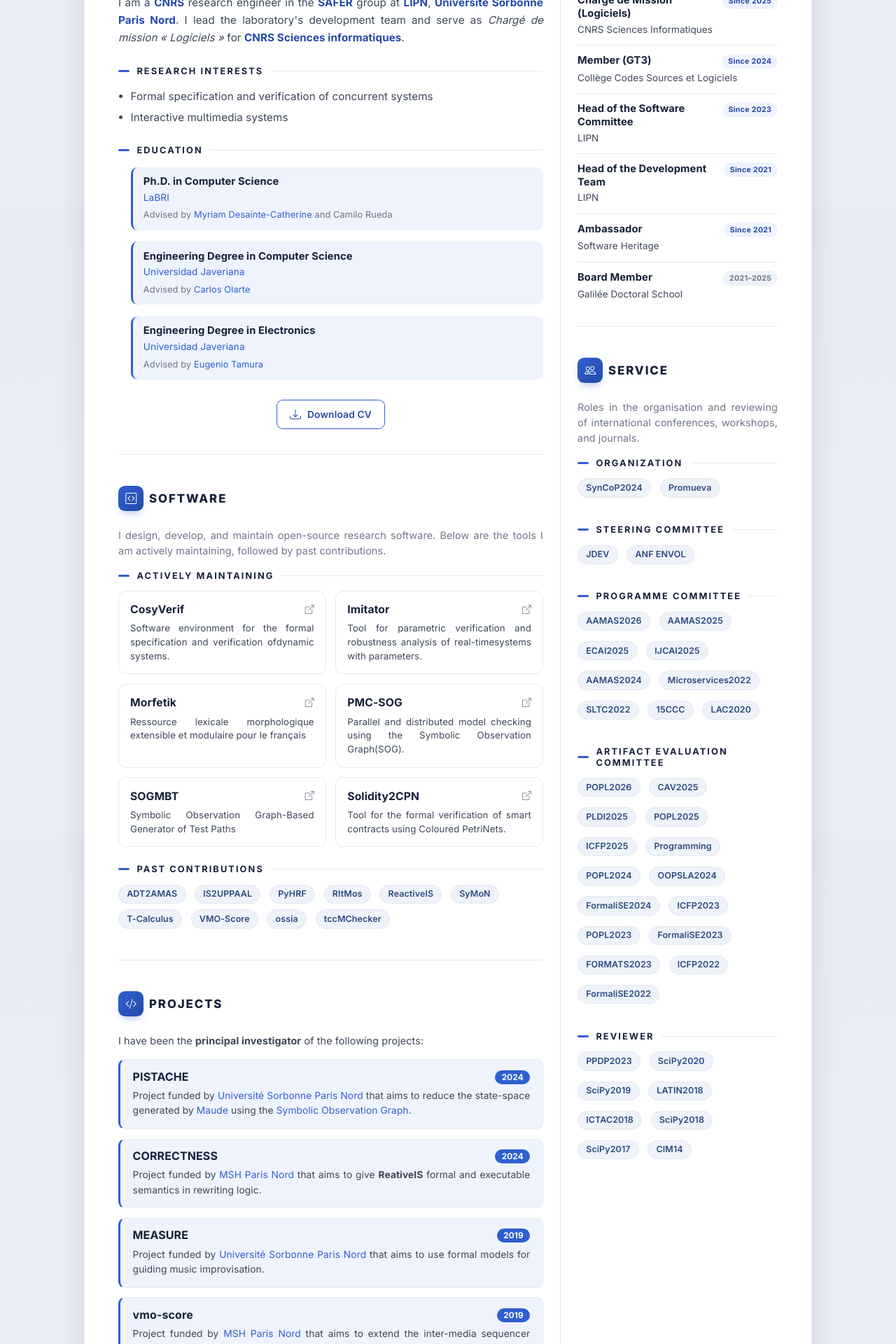
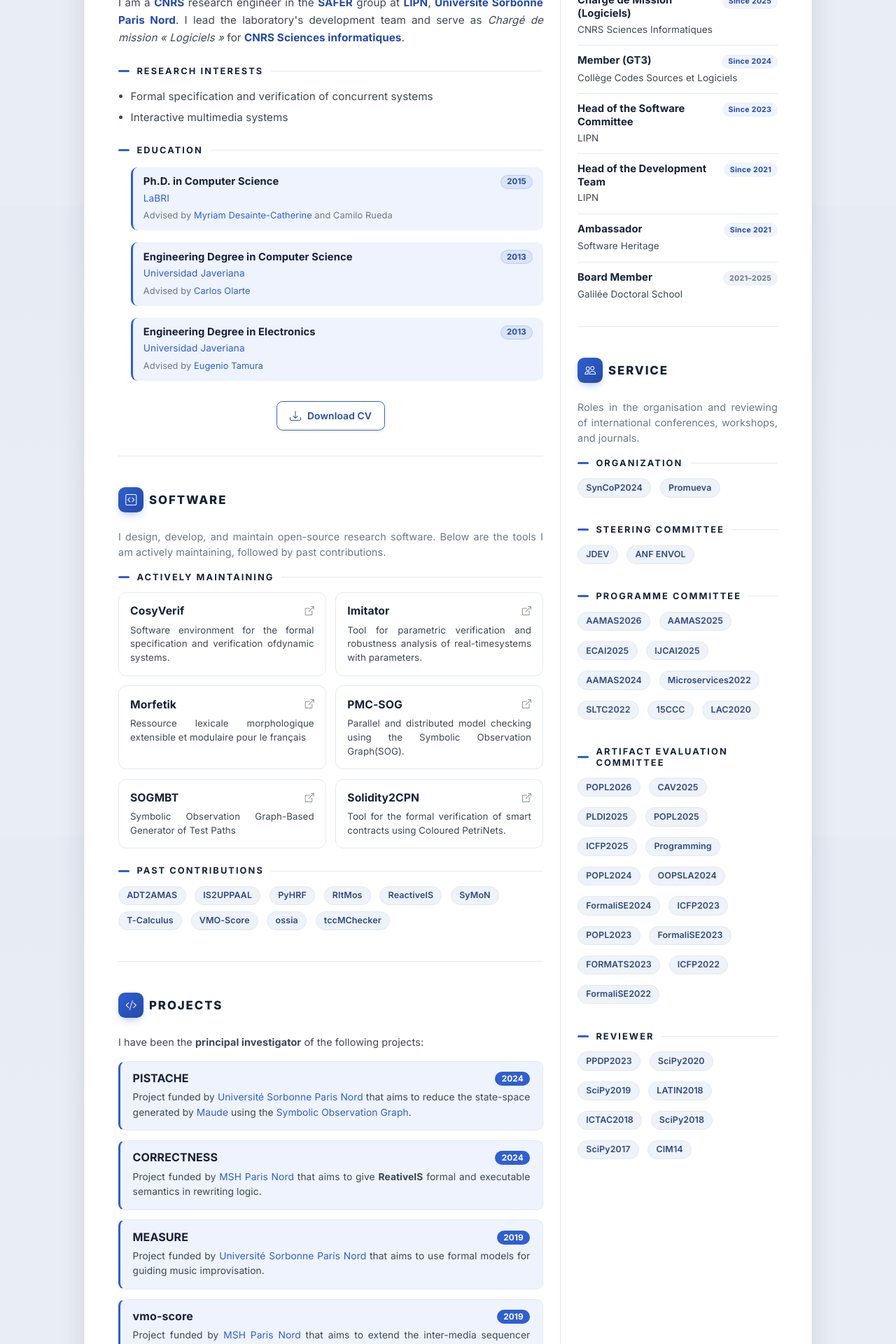
Before and after one commit to himito/himito.github.io, a Jekyll site: the page built from index.md, in a window 1280 px wide. Shown: the part 606-2526 px from the top of the page at 70% size. Built offline with Jekyll 4.4.1, drawn with Linux system fonts in a browser that asks for light colours; nearby versions of some CDN libraries; some web fonts are replaced; library files that are not in the unit come from our copies.

Commit message:
refactor education section; enhance presentation of degrees and years with new styles

```diff
--- a/_includes/summary.html
+++ b/_includes/summary.html
@@ -27,7 +27,10 @@
     <div class="resume-subheading mt-4">Education</div>
     <ul class="edu-list list-unstyled mb-0">
       <li class="edu-row">
-        <div class="edu-degree">Ph.D. in Computer Science</div>
+        <div class="edu-degree">
+          <span>Ph.D. in Computer Science</span>
+          <span class="edu-year">2015</span>
+        </div>
         <div class="edu-org">
           <a href="https://www.labri.fr/" target="_blank">LaBRI</a>
         </div>
@@ -38,7 +41,10 @@
         </div>
       </li>
       <li class="edu-row">
-        <div class="edu-degree">Engineering Degree in Computer Science</div>
+        <div class="edu-degree">
+          <span>Engineering Degree in Computer Science</span>
+          <span class="edu-year">2013</span>
+        </div>
         <div class="edu-org">
           <a href="https://www.javerianacali.edu.co/" target="_blank">Universidad Javeriana</a>
         </div>
@@ -48,7 +54,10 @@
         </div>
       </li>
       <li class="edu-row">
-        <div class="edu-degree">Engineering Degree in Electronics</div>
+        <div class="edu-degree">
+          <span>Engineering Degree in Electronics</span>
+          <span class="edu-year">2013</span>
+        </div>
         <div class="edu-org">
           <a href="https://www.javerianacali.edu.co/" target="_blank">Universidad Javeriana</a>
         </div>
--- a/assets/css/custom.css
+++ b/assets/css/custom.css
@@ -249,7 +249,7 @@ hr {
 /* Research interests list */
 .about-interests { margin-bottom: 0; }
 
-/* Education list — degree / institution / advisors, no period chip */
+/* Education list — degree / institution / advisors */
 .edu-list { display: grid; gap: 0.75rem; }
 .light-mode .edu-row {
   border-left: 3px solid var(--accent);
@@ -258,10 +258,31 @@ hr {
   padding: 0.7rem 0.95rem;
 }
 .light-mode .edu-degree {
+  display: grid;
+  grid-template-columns: minmax(0, 1fr) auto;
+  align-items: center;
+  gap: 0.5rem 0.75rem;
   color: var(--ink);
   font-weight: 700;
   font-size: 0.92rem;
   line-height: 1.3;
+}
+.edu-year {
+  display: inline-flex;
+  align-items: center;
+  justify-content: center;
+  color: var(--accent-strong);
+  background: rgba(47, 95, 208, 0.1);
+  border: 1px solid rgba(47, 95, 208, 0.16);
+  border-radius: 999px;
+  font-size: 0.72rem;
+  font-weight: 700;
+  line-height: 1;
+  padding: 0.2rem 0.5rem;
+  white-space: nowrap;
+}
+.edu-year::before {
+  content: none;
 }
 .light-mode .edu-org {
   color: var(--body);
```
